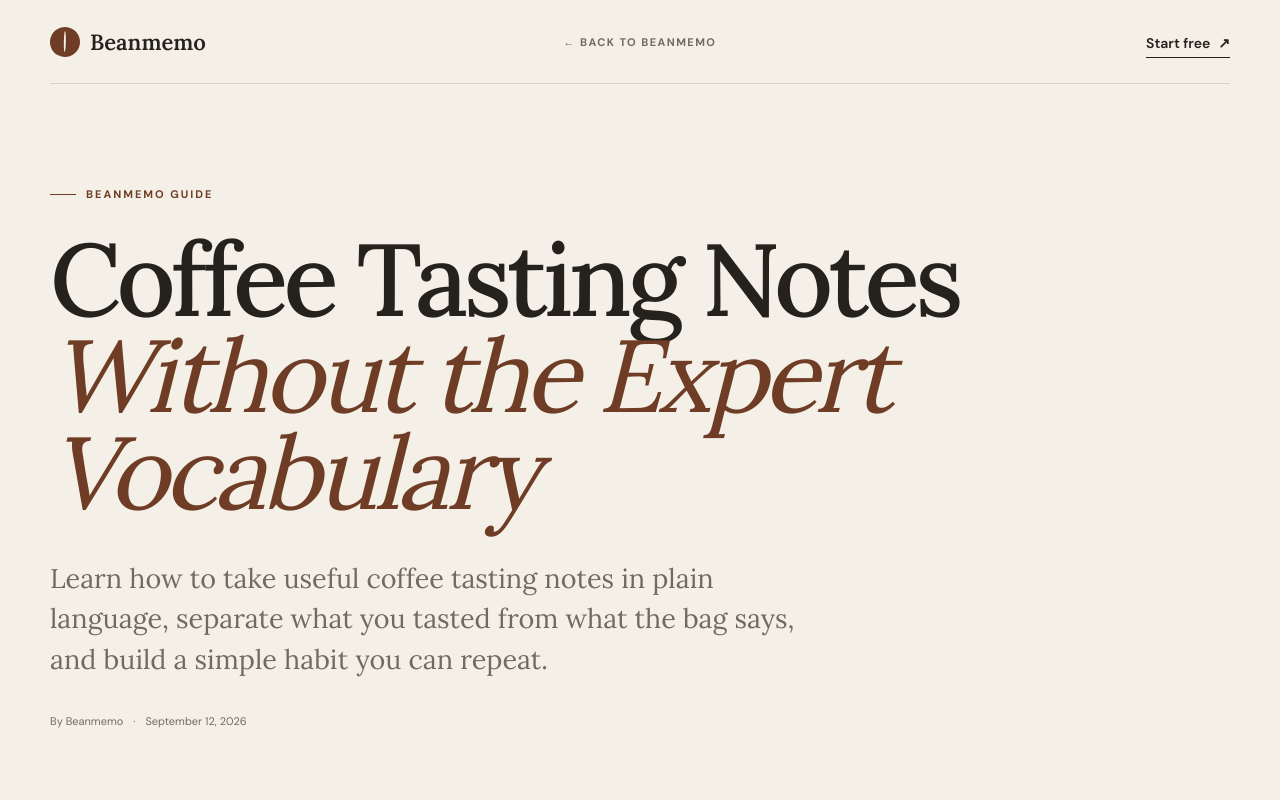
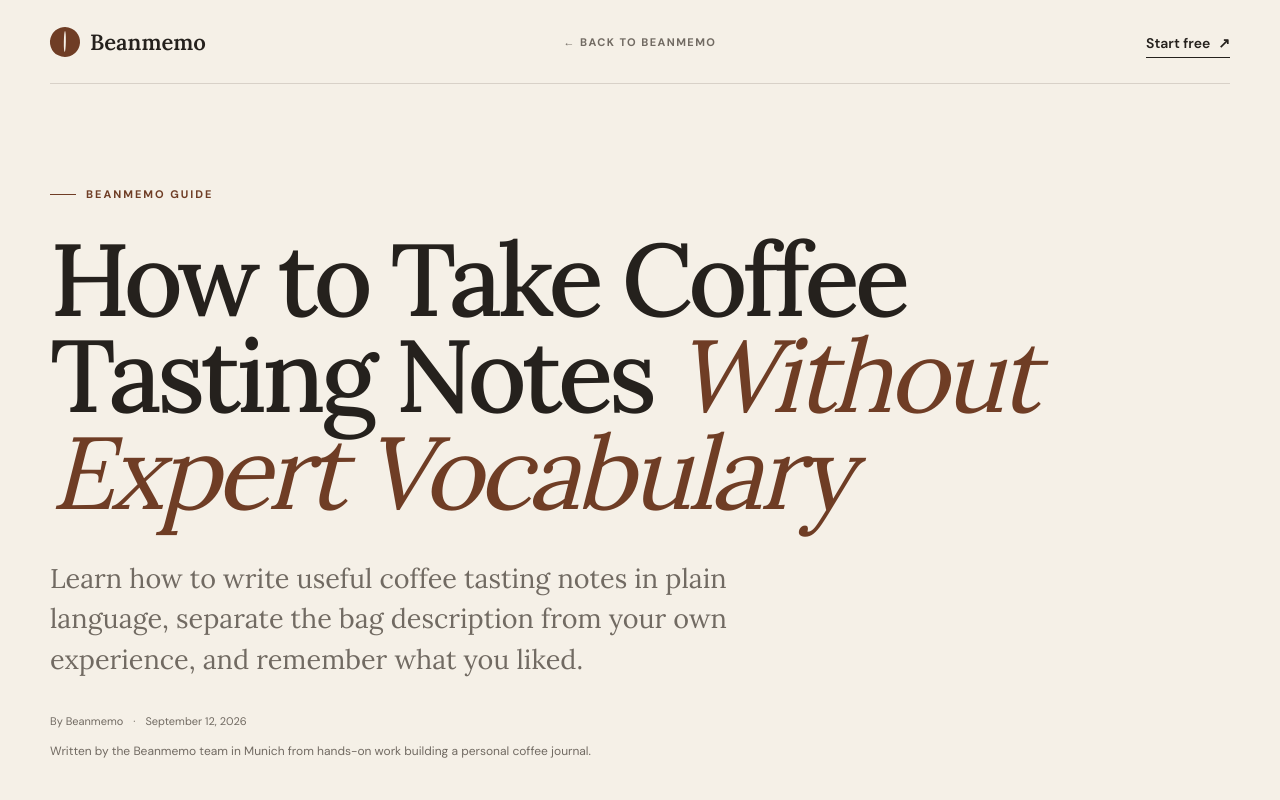
Before and after one commit to cindyguan28/coffee-ai-assistant, a Next.js app in the folder frontend/: page /coffee-tasting-notes in a window 1280 px wide. Shown: the top 800 px of the page. Built offline with nearby package versions, Linux system fonts and the light colour scheme.

Commit message:
feat(seo): refine public coffee guides

```diff
--- a/frontend/app/coffee-tasting-notes/page.tsx
+++ b/frontend/app/coffee-tasting-notes/page.tsx
@@ -2,26 +2,26 @@ import type { Metadata } from "next";
 import { GuideExample, PublicGuide } from "../components/public-guide";
 
 export const metadata: Metadata = {
-  title: "Coffee Tasting Notes Without the Expert Vocabulary",
-  description: "Learn how to take useful coffee tasting notes in plain language, separate what you tasted from what the bag says, and build a simple habit you can repeat.",
+  title: "Coffee Tasting Notes: A Simple Guide for Beginners",
+  description: "Learn how to write useful coffee tasting notes in plain language, separate the bag description from your own experience, and remember what you liked.",
   alternates: { canonical: "/coffee-tasting-notes" },
-  openGraph: { title: "How to Take Coffee Tasting Notes Without Being an Expert", description: "A practical, plain-language method for noticing and remembering coffee taste.", url: "/coffee-tasting-notes", type: "article", publishedTime: "2026-09-12" },
-  twitter: { card: "summary", title: "Coffee Tasting Notes for Normal Coffee Drinkers", description: "Notice what matters in the cup without turning coffee into an exam." },
+  openGraph: { title: "Coffee Tasting Notes: A Simple Guide for Beginners", description: "A practical, plain-language method for noticing and remembering coffee taste.", url: "/coffee-tasting-notes", type: "article", publishedTime: "2026-09-12" },
+  twitter: { card: "summary", title: "Coffee Tasting Notes: A Simple Guide for Beginners", description: "Notice what matters in the cup without turning coffee into an exam." },
 };
 
 const sections = [["start-simple", "Start simple"], ["three-questions", "Three questions"], ["reference-vs-you", "Bag vs cup"], ["quick-template", "Quick template"], ["compare-notes", "Learn over time"]] as const;
 
 export default function CoffeeTastingNotesPage() {
-  return <PublicGuide title="Coffee Tasting Notes" titleAccent="Without the Expert Vocabulary" description={metadata.description as string} route="/coffee-tasting-notes" sections={[...sections]}>
+  return <PublicGuide title="How to Take Coffee Tasting Notes" titleAccent="Without Expert Vocabulary" description={metadata.description as string} route="/coffee-tasting-notes" sections={[...sections]} ctaKicker="Keep your own tasting language" ctaTitle="Remember what you actually tasted." ctaDescription="Save what the bag says, what you noticed in the cup, and whether you would choose the coffee again." ctaLabel="Start taking coffee notes">
     <p className="article-opening">Coffee tasting notes are useful when they help you remember a cup—not when they make you worry about finding the “correct” flavor.</p>
     <p>A bag may promise jasmine, peach, and bergamot while you taste sharp citrus and very little sweetness. That difference is information. The roaster’s description records one reference experience; your note records what happened in your cup, with your water, equipment, recipe, and senses.</p>
-    <section className="article-answer" aria-label="The short answer"><span>The short answer</span><p>Write whether you liked the coffee, what stood out, and one plain-language description of acidity, sweetness, or bitterness. Your own words are valid evidence.</p></section>
+    <section className="article-answer" aria-label="The short answer"><span>The short answer</span><p>Record how much you liked the coffee, what stood out, the context in which you drank it, and one decision for next time. Plain, honest language is more useful than a list of flavors you did not really taste.</p></section>
 
     <section id="start-simple"><p className="article-section-number">01</p><h2>Start with recognition, not identification</h2><p>You do not need to identify a specific fruit. Begin with contrasts that are easier to notice:</p><ul><li>bright or mellow;</li><li>sweet or dry;</li><li>pleasantly bitter or harsh;</li><li>light, creamy, or heavy;</li><li>clean or lingering.</li></ul><p>“Fresh and bright, like biting into a green apple” is useful. “Too sour for me after it cooled” is equally useful. Both describe an experience you can compare later.</p><p className="article-note"><strong>Keep liking separate:</strong> a coffee can be intensely acidic and still be your favorite. Record the character of the cup and your enjoyment as two different answers.</p></section>
 
     <section id="three-questions"><p className="article-section-number">02</p><h2>Use three intuitive taste questions</h2><p>For a quick note, acidity, bitterness, and natural sweetness are usually easier to understand than professional scoring categories.</p><h3>Acidity: how bright or sharp does it feel?</h3><p>Low acidity may feel mellow or soft. Higher acidity may feel lively, juicy, tart, or sharply sour. Acidity is not automatically good or bad; write how it felt to you.</p><h3>Bitterness: pleasant structure or distraction?</h3><p>Some bitterness can make espresso or dark-roasted coffee feel satisfying. Note whether it was cocoa-like and pleasant, dry, burnt, or overwhelming.</p><h3>Natural sweetness: did the cup feel rounded?</h3><p>Coffee sweetness does not need to taste like added sugar. It may remind you of caramel, ripe fruit, honey, or simply a smooth finish without harsh edges.</p><p>Body, aroma, and balance can add detail when you notice them. They do not need to be mandatory. If “body” feels abstract, describe mouthfeel instead: tea-like, silky, creamy, syrupy, or heavy.</p></section>
 
-    <section id="reference-vs-you"><p className="article-section-number">03</p><h2>Keep “the bag says” separate from “I tasted”</h2><p>Copying the printed flavor notes can help identify a coffee, but it should not replace your own observation. Store both layers:</p><GuideExample rows={[["Reference", "Milk chocolate · floral · nutty · low acidity"], ["You tasted", "Grapefruit peel · green apple · very high acidity"], ["Context", "Espresso machine · grind already adjusted finer"], ["Liking", "5.5 / 10 · probably would not buy again"]]} className="journal-example-espresso" /><p>The disagreement does not prove that the roaster is wrong or that you brewed badly. It gives you a question worth testing. If the same difference appears across several brews, it becomes a meaningful pattern about this coffee, your setup, or your sensitivity.</p></section>
+    <section id="reference-vs-you"><p className="article-section-number">03</p><h2>Keep “the bag says” separate from “I tasted”</h2><p>Copying the printed flavor notes can help identify a coffee, but it should not replace your own observation. Store both layers:</p><GuideExample rows={[["Bag description", "Floral · stone fruit · caramel"], ["What I noticed", "Bright citrus · gentle sweetness · tea-like body"], ["Brew context", "V60 · 15 g coffee · 250 g water · 2:48"], ["Liking", "8 / 10"], ["Next time", "Repeat before changing the recipe"]]} className="journal-example-espresso" /><p>The disagreement does not prove that the roaster is wrong or that you brewed badly. It gives you a question worth testing. If the same difference appears across several brews, it becomes a meaningful pattern about this coffee, your setup, or your sensitivity.</p></section>
 
     <section id="quick-template"><p className="article-section-number">04</p><h2>A 15-second tasting note template</h2><p>Use this after a first cup, a meaningful recipe change, or any coffee you want to remember:</p><GuideExample rows={[["Liking", "__/10"], ["Taste", "Bright / mellow · sweet / dry · pleasant / harsh bitterness"], ["My words", "It reminds me of __________"], ["Decision", "Repeat · adjust · buy again · not for me"]]} className="journal-example-compact" /><p>If you have more time, add body, aroma, balance, and a free sentence. Missing detail is better than a default rating you did not actually choose.</p><blockquote>A short honest note is more valuable than six invented scores.</blockquote></section>
 
--- a/frontend/app/components/public-guide.tsx
+++ b/frontend/app/components/public-guide.tsx
@@ -24,6 +24,10 @@ export function PublicGuide({
   description,
   route,
   sections,
+  ctaKicker,
+  ctaTitle,
+  ctaDescription,
+  ctaLabel,
   children,
 }: {
   title: string;
@@ -31,6 +35,10 @@ export function PublicGuide({
   description: string;
   route: string;
   sections: GuideSection[];
+  ctaKicker: string;
+  ctaTitle: string;
+  ctaDescription: string;
+  ctaLabel: string;
   children: React.ReactNode;
 }) {
   const articleJsonLd = {
@@ -58,13 +66,14 @@ export function PublicGuide({
       <h1>{title} <em>{titleAccent}</em></h1>
       <p className="article-deck">{description}</p>
       <div className="article-byline"><span>By Beanmemo</span><span aria-hidden="true">·</span><time dateTime="2026-09-12">September 12, 2026</time></div>
+      <p className="article-editorial-note">Written by the Beanmemo team in Munich from hands-on work building a personal coffee journal.</p>
     </header>
 
     <div className="article-layout shell">
       <aside className="article-toc" aria-label="On this page"><p>On this page</p><ol>{sections.map(([id, label]) => <li key={id}><a href={`#${id}`}>{label}</a></li>)}</ol></aside>
       <article className="article-content">
         {children}
-        <section className="article-cta"><CoffeeMark /><p>Keep what matters</p><h2>Remember the coffee. Learn from the cup.</h2><p>Beanmemo keeps your coffees, brews, and personal taste together in one private space. It is free during public preview, with no credit card required.</p><Link className="button button-primary" href="/login?mode=signup">Start your free coffee journal <span aria-hidden="true">↗</span></Link></section>
+        <section className="article-cta"><CoffeeMark /><p>{ctaKicker}</p><h2>{ctaTitle}</h2><p>{ctaDescription} Beanmemo is free during public preview, with no credit card required.</p><Link className="button button-primary" href="/login?mode=signup">{ctaLabel} <span aria-hidden="true">↗</span></Link></section>
         <section className="guide-links" aria-labelledby="related-guides"><p className="article-section-number">KEEP READING</p><h2 id="related-guides">Related coffee guides</h2><div>{guides.filter(([href]) => href !== route).map(([href, label]) => <Link key={href} href={href}><span>{label}</span><b aria-hidden="true">↗</b></Link>)}</div></section>
       </article>
     </div>
--- a/frontend/app/globals.css
+++ b/frontend/app/globals.css
@@ -264,6 +264,7 @@ h1 em, h2 em { color: var(--coffee); font-weight: 400; }
 .article-hero h1 { max-width: 1040px; font-size: clamp(55px, 8vw, 106px); line-height: .94; margin: 30px 0 38px; }
 .article-deck { max-width: 770px; color: var(--muted); font: 400 clamp(20px, 2.3vw, 27px)/1.5 var(--font-serif), serif; }
 .article-byline { display: flex; gap: 10px; margin-top: 35px; color: var(--muted); font-size: 11px; }
+.article-editorial-note { max-width: 680px; margin: 14px 0 0; color: var(--muted); font-size: 12px; line-height: 1.65; }
 .article-layout { display: grid; grid-template-columns: 180px minmax(0, 720px); justify-content: center; gap: clamp(55px, 8vw, 115px); padding-block: 80px 110px; }
 .article-toc { position: sticky; top: 32px; align-self: start; border-top: 1px solid var(--coffee); padding-top: 15px; }
 .article-toc > p { margin: 0 0 16px; color: var(--coffee); font-size: 9px; font-weight: 800; letter-spacing: .14em; text-transform: uppercase; }
```
Also changed, not shown: frontend/app/brew-log/page.tsx (+7 -7 lines), frontend/app/coffee-bean-tracker/page.tsx (+6 -6 lines), frontend/app/discover-your-coffee-taste/page.tsx (+6 -6 lines).
